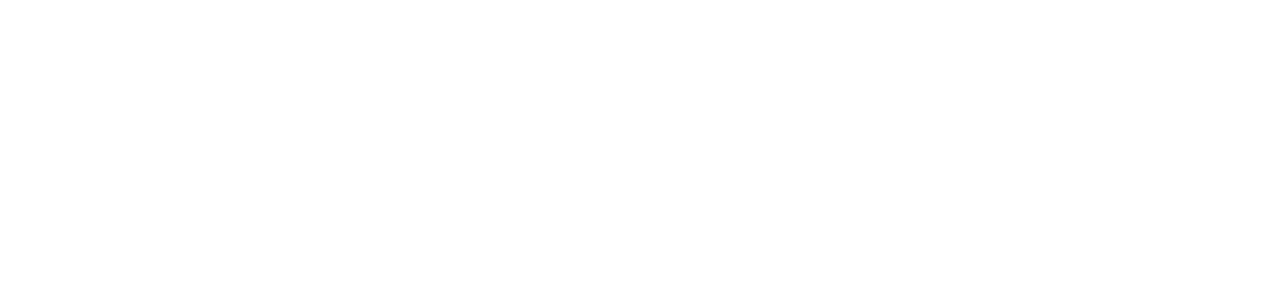
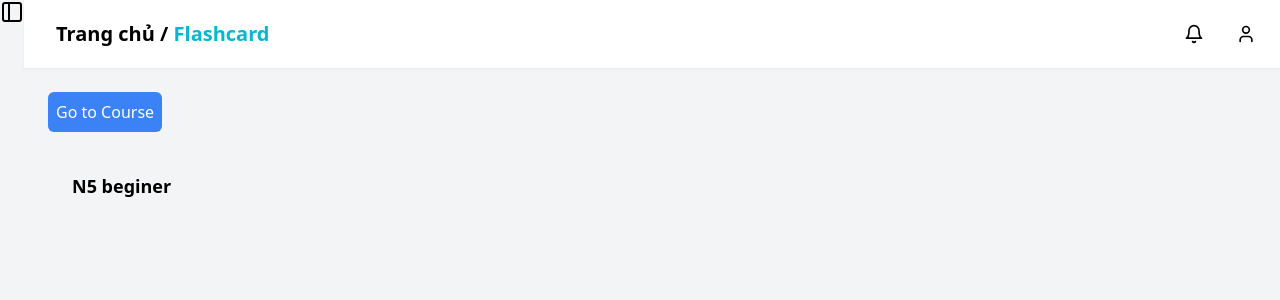
Before and after one commit to LAPDCHE150837/SEP490-G2-FA24, a React (Vite) app in the folder frontend/react/: page /courses in a window 1280 px wide. Before the commit this address had no page. Shown: the top 300 px of the page. Built offline with nearby package versions, Linux system fonts and the light colour scheme.

Commit message:
update course fe #2

```diff
--- a/frontend/react/src/App.jsx
+++ b/frontend/react/src/App.jsx
@@ -10,7 +10,9 @@
 import ForgotPassword from "./component/Authentication/ForgotPassword.jsx";
 import ChangePassword from "./component/Authentication/ChangePassword.jsx";
 import ProtectedRoute from "./component/Shared/ProtectRoute.jsx";
-import JapaneseAlphabet from "./component/Alphabet/Alphabet.jsx"; // Assuming you have a Dashboard component
+import JapaneseAlphabet from "./component/Alphabet/Alphabet.jsx";
+import CourseCard from "./component/Course/CourseCard.jsx";
+import Courses from "./component/Shared/Courses.jsx"; // Assuming you have a Dashboard component
 
 function App() {
     return (
@@ -24,6 +26,7 @@
             {/*<Route path="/courses" element={} />*/}
             {/*<Route path="/my-classes" element={} />*/}
             {/*<Route path="/notes" element={}>*/}
+            <Route path="/courses" element={<Courses />} />
             <Route path="/alphabet" element={<JapaneseAlphabet />} />
             <Route path="/forgotPassword" element={<ForgotPassword />} />
             <Route path="/dashboard" element={<ProtectedRoute><Dashboard /></ProtectedRoute>} />
--- /dev/null
+++ b/frontend/react/src/component/Shared/Courses.jsx
@@ -0,0 +1,148 @@
+import React, { useState } from 'react';
+import {Search, ChevronDown, Bell, User, Menu, Sidebar} from 'lucide-react';
+import { useNavigate } from 'react-router-dom'; // Import this if using React Router for navigation
+import { useAuth } from "../../context/AuthContext.jsx";
+
+const LessonItem = ({ lesson, components }) => {
+    const [isLessonOpen, setIsLessonOpen] = useState(false);
+
+    return (
+        <div>
+            <button
+                onClick={() => setIsLessonOpen(!isLessonOpen)}
+                className="flex items-center justify-between w-full py-2 px-4 text-left text-white bg-gray-800 hover:bg-gray-700 rounded-md"
+            >
+                {lesson}
+                <span>{isLessonOpen ? '-' : '+'}</span>
+            </button>
+            {isLessonOpen && (
+                <div className="pl-4 mt-2 space-y-2">
+                    {components.map((component, index) => (
+                        <p key={index} className="text-gray-300 pl-2 hover:text-white">
+                            {component}
+                        </p>
+                    ))}
+                </div>
+            )}
+        </div>
+    );
+};
+
+const CourseSideBar = ({ courseName }) => {
+    const [lessonsOpen, setLessonsOpen] = useState(false);
+    const navigate = useNavigate(); // Initialize navigate for routing
+
+    return (
+        <div className="course-sidebar bg-gray-900 text-white w-64 p-6">
+            {/* Back to Dashboard Button */}
+            <button
+                onClick={() => navigate('/dashboard')} // Update with your dashboard route
+                className="mb-4 text-sm text-blue-500 hover:underline"
+            >
+                &larr; Back to Dashboard
+            </button>
+
+            <h2 className="text-xl font-semibold mb-4">{courseName}</h2>
+            <button onClick={() => setLessonsOpen(!lessonsOpen)} className="w-full text-left flex items-center">
+                N5 for Beginner
+                <ChevronDown className={`ml-2 transition-transform ${lessonsOpen ? 'rotate-180' : ''}`} />
+            </button>
+            {lessonsOpen && (
+                <div className="pl-4">
+                    {[...Array(5).keys()].map((lesson) => (
+                        <LessonItem
+                            key={lesson}
+                            lesson={`Lesson ${lesson + 1}`}
+                            components={['Video', 'Grammar', 'Kanji', 'Vocabulary', 'Test']}
+                        />
+                    ))}
+                </div>
+            )}
+        </div>
+    );
+};
+
+const Header = ({ onMenuClick }) => (
+    <header className="bg-white shadow-sm p-4 flex justify-between items-center">
+        <div className="flex items-center space-x-4">
+            <button onClick={onMenuClick} className="lg:hidden">
+                <Menu size={24} />
+            </button>
+            <h2 className="text-xl font-semibold">Trang chủ / <span className="text-cyan-500">Flashcard</span></h2>
+        </div>
+        <div className="flex items-center space-x-4">
+            <button className="p-2 hover:bg-gray-100 rounded-full transition duration-150"><Bell size={20} /></button>
+            <button className="p-2 hover:bg-gray-100 rounded-full transition duration-150"><User size={20} /></button>
+        </div>
+    </header>
+);
+
+const Flashcard = ({ word, meaning, gif }) => {
+    const [isFlipped, setIsFlipped] = useState(false);
+
+    return (
+        <div
+            className={`bg-white p-6 rounded-lg shadow-md transition duration-300 ${isFlipped ? 'bg-green-100' : ''}`}
+            onClick={() => setIsFlipped(!isFlipped)}
+            style={{ cursor: 'pointer', height: '200px', display: 'flex', justifyContent: 'center', alignItems: 'center' }}
+        >
+            {isFlipped ? (
+                <div className="flex flex-col items-center">
+                    <p className="text-xl font-bold mb-2">{meaning}</p>
+                    <img src={gif} alt="Kanji GIF" className="w-24 h-24 object-cover" />
+                </div>
+            ) : (
+                <p className="text-xl font-bold">{word}</p>
+            )}
+        </div>
+    );
+};
+
+const CourseScreen = () => {
+    const flashcards = [
+
+    ];
+
+    return (
+        <section id="flashcard" className="p-6">
+            <h3 className="text-lg font-semibold mb-4">N5 beginer</h3>
+            <div className="grid grid-cols-1 md:grid-cols-3 lg:grid-cols-4 gap-6">
+                {flashcards.map((flashcard, index) => (
+                    <Flashcard key={index} word={flashcard.word} meaning={flashcard.meaning} gif={flashcard.gif} />
+                ))}
+            </div>
+        </section>
+    );
+};
+
+const Dashboard = () => {
+    const [sidebarOpen, setSidebarOpen] = useState(false);
+    const [showCourseSidebar, setShowCourseSidebar] = useState(false);
+
+    const handleShowCourse = () => {
+        setShowCourseSidebar(true);  // Show course sidebar
+        setSidebarOpen(false);       // Hide the default sidebar
+    };
+
+    return (
+        <div className="flex bg-gray-100 min-h-screen">
+            {/* Sidebar rendering based on `showCourseSidebar` state */}
+            {showCourseSidebar ? (
+                <CourseSideBar courseName="N5 Beginner" />
+            ) : (
+                <Sidebar isOpen={sidebarOpen} onClose={() => setSidebarOpen(false)} />
+            )}
+            <div className="flex-1 flex flex-col">
+                <Header onMenuClick={() => setSidebarOpen(true)} />
+                <main className="flex-1 p-6 overflow-y-auto">
+                    <button onClick={handleShowCourse} className="bg-blue-500 text-white p-2 rounded-md mb-4">
+                        Go to Course
+                    </button>
+                    <CourseScreen />
+                </main>
+            </div>
+        </div>
+    );
+};
+
+export default Dashboard;
```
